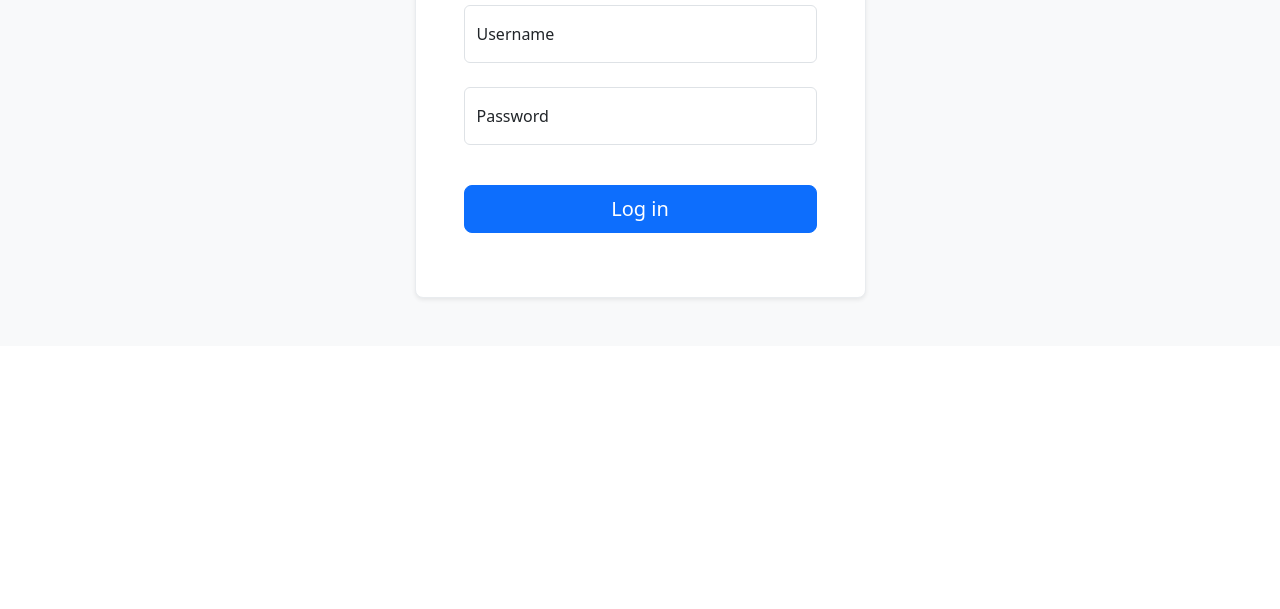
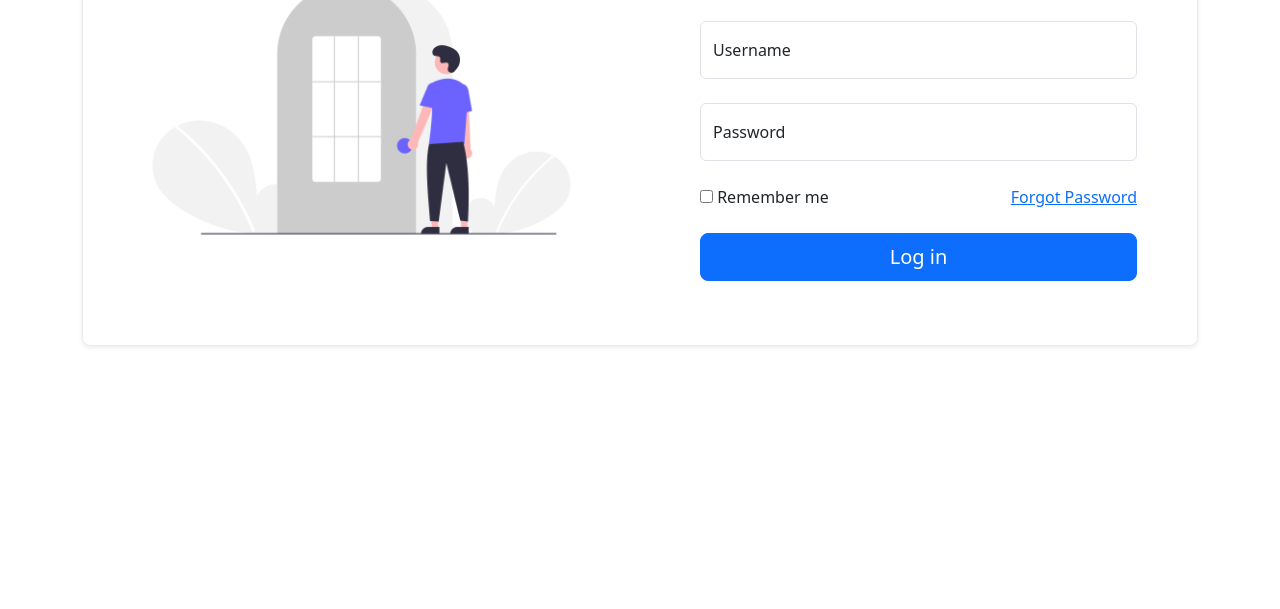
Before and after one commit to 027NonthananSirikanon/027_WebMy_Prortfolio, a plain HTML site: page exercise/loginsystem.html in a window 1280 px wide. Shown: the part 191-800 px from the top of the page. Drawn offline with nearby package versions, Linux system fonts and the light colour scheme.

Commit message:
improve login

```diff
--- a/exercise/loginsystem.html
+++ b/exercise/loginsystem.html
@@ -10,10 +10,71 @@
         .error {
             color: red;
         }
+        @media (max-width: 768px) {
+          .featurepic{
+            display: none;
+          }
+         }
     </style>
 </head>
 <body>
-    <section class="bg-light py-3 py-md-5">
+  <section class="py-3 py-md-5">
+    <div class="container">
+        <div class="card border border-light-subtle rounded-3 shadow-sm">
+        <div class="row justify-content-center">
+        <div class="row pt-3">
+            <div class="col-lg-6 d-flex align-items-center   ">
+                <img src="/img/login.png" alt="" class="img-fluid featurepic">
+            </div>
+            <div class="col-lg-6">
+                    <div class="card-body p-3 p-md-4 p-xl-5">
+                        <h1 class="text-center">Login</h1>
+                      <h2 class="fs-6 fw-normal text-center text-secondary mb-4">Sign in to your account</h2>
+                      <form id="loginForm" action="#!">
+                        <div class="row gy-2 overflow-hidden">
+                          <div class="col-12">
+                            <div class="form-floating mb-3">
+                              <input type="text" class="form-control" name="text" id="username" placeholder="Username" >
+                              <label for="username" class="form-label">Username</label>
+                            </div>
+                            <p id="errorUsername" class="error"></p>
+                          </div>
+                          <div class="col-12">
+                            <div class="form-floating mb-3">
+                              <input type="password" class="form-control" name="password" id="password" value="" placeholder="Password" >
+                              <label for="password" class="form-label">Password</label>
+                            </div>
+                            <p id="errorPassword" class="error"></p>
+                          </div>
+
+                            <div class=" col-6 flex-sb-m w-full p-t-3 p-b-24">
+                              <div class="contact100-form-checkbox">
+                              <input class="input-checkbox100" id="ckb1" type="checkbox" name="remember-me">
+                              <label class="label-checkbox100" for="ckb1">Remember me</label>
+                              </div>
+                              </div>
+                              <div class="col-6 d-flex justify-content-end">
+                                <a href="#" class="txt1"> Forgot Password </a>
+                                </div>
+                          <div class="col-12">
+                            <div class="d-grid my-3">
+                              <button class="btn btn-primary btn-lg" type="submit">Log in</button>
+                            </div>
+                          </div>
+
+                      </form>
+                    </div>
+                  </div>
+              </div>
+            </div>
+        </div>
+    </div>
+
+
+    </div>
+  </section>
+
+     <!-- <section class="bg-light py-3 py-md-5">
         <div class="container">
           <div class="row justify-content-center">
             <div class="col-12 col-sm-10 col-md-8 col-lg-6 col-xl-5 col-xxl-4">
@@ -37,6 +98,14 @@
                         </div>
                         <p id="errorPassword" class="error"></p>
                       </div>
+                      <div class="col-12 ms-3 form-check">
+                        <input class="form-check-input" type="checkbox" value="" id="flexCheckDefault">
+                        <label class="form-check-label" for="flexCheckDefault">
+                          Remember me
+                        </label>
+                        <span class="ml-auto "><a href="#" class="forgot-pass">Forgot Password</a></span>
+                      </div>
+
                       <div class="col-12">
                         <div class="d-grid my-3">
                           <button class="btn btn-primary btn-lg" type="submit">Log in</button>
@@ -49,7 +118,7 @@
             </div>
           </div>
         </div>
-      </section>
+      </section>  -->
 
     <!-- <form id="loginForm" action="#">
         <p>Username:</p>
--- a/style.css
+++ b/style.css
@@ -1,3 +1,6 @@
+html{
+  scroll-behavior: smooth;
+}
 #home,#About_main,#Exercises{
   scroll-margin-top: 100px;
 }
```
Also changed, not shown: img/login.png (added), index.html (line endings or trailing spaces).
